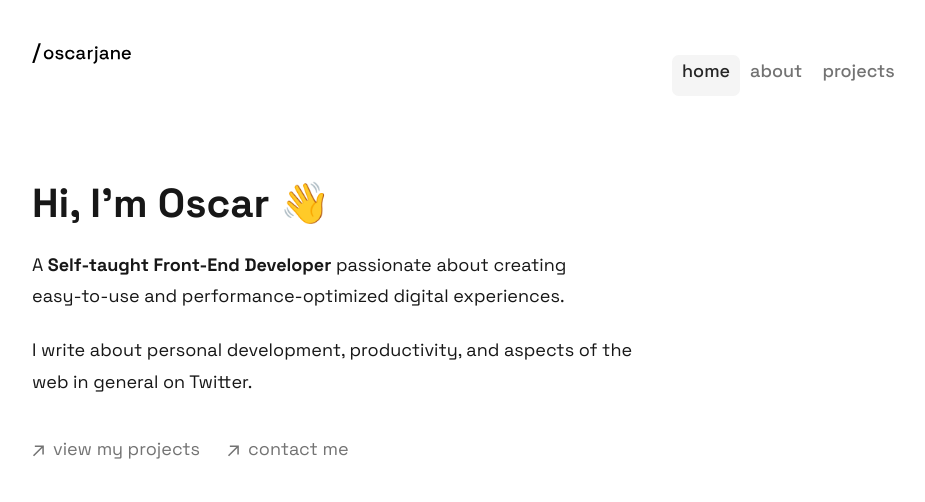
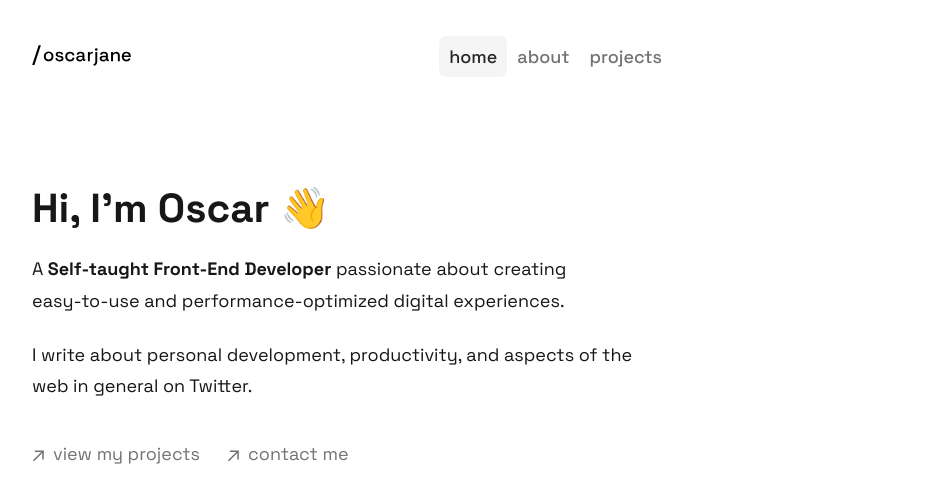
Before and after one commit to Oscargjane/portfolio-oscar-jane, a Next.js app: page / in a window 1280 px wide. Shown: the top 502 px of the page, without its empty margins (288-1213 px from the left). Built offline with nearby package versions, Linux system fonts and the light colour scheme.

Commit message:
fix: corrected overflowed navigation

```diff
--- a/components/navigation.jsx
+++ b/components/navigation.jsx
@@ -56,7 +56,7 @@ export default function Navigation() {
       <Logo />
       <ul className="font-medium flex">
         {navItems[pathname] ? (
-          <motion.li
+          <motion.div
             className="absolute bg-neutral-100 h-[41px] rounded-md z-[-1]"
             initial={{ opacity: 0, x: navItems[pathname].x }}
             animate={{
@@ -69,24 +69,22 @@ export default function Navigation() {
               stiffness: 350,
               damping: 30,
             }}
-          >
+          />
+        ) : null}
         {Object.entries(navItems).map(([path, { name }]) => {
           const isActive = path === pathname;
           return (
-                <Link
+            <li
+              key={path}
               className={clsx(
                 'px-[10px] py-[5px] transition-all text-neutral-500 hover:text-neutral-800',
                 { 'text-neutral-800': isActive }
               )}
-                  key={path}
-                  href={path}
             >
-                  {name}
-                </Link>
+              <Link href={path}>{name}</Link>
+            </li>
           );
         })}
-          </motion.li>
-        ) : null}
       </ul>
     </nav>
   );
```
Lines whose indentation alone changed are shown as unchanged.
